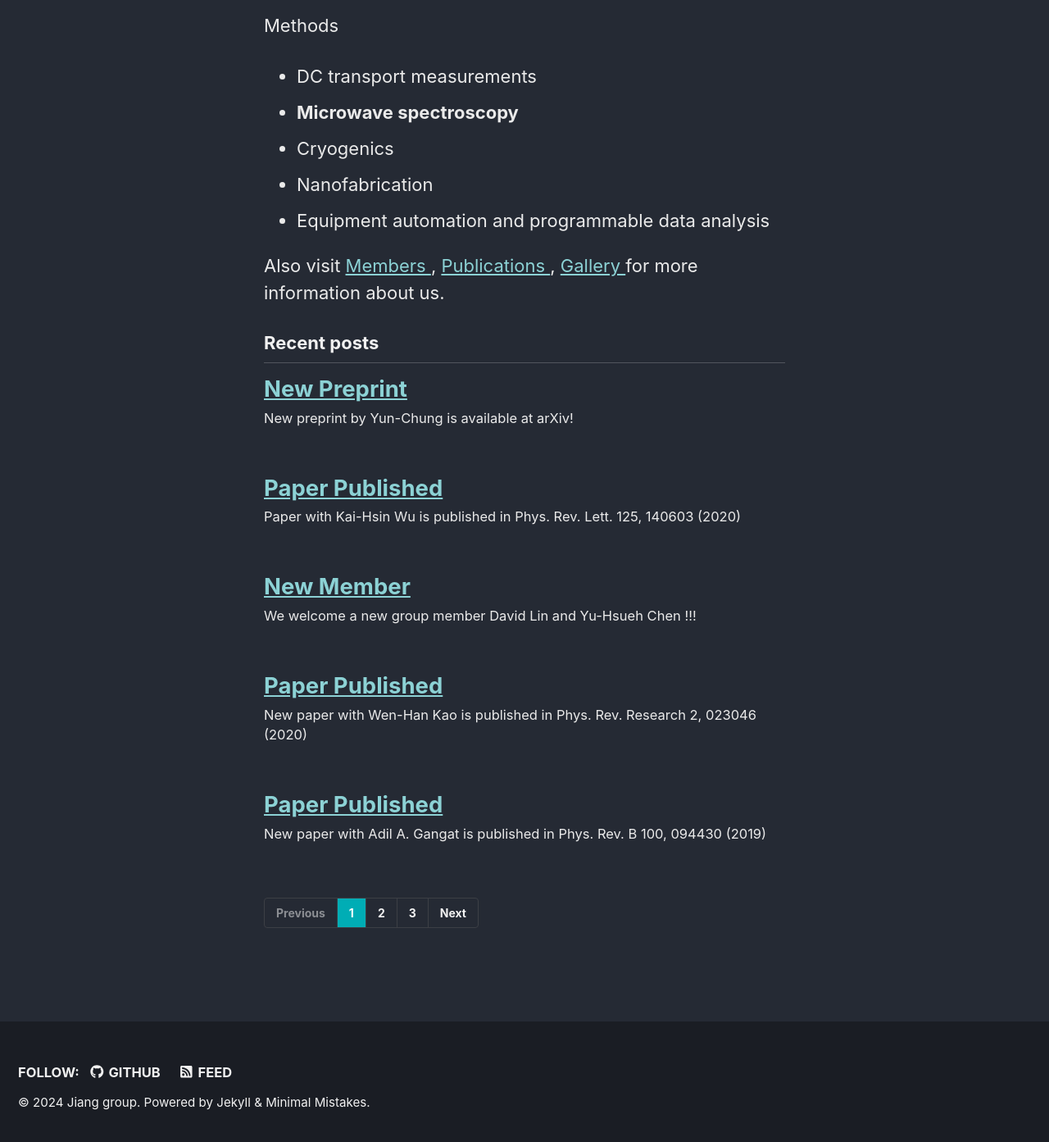
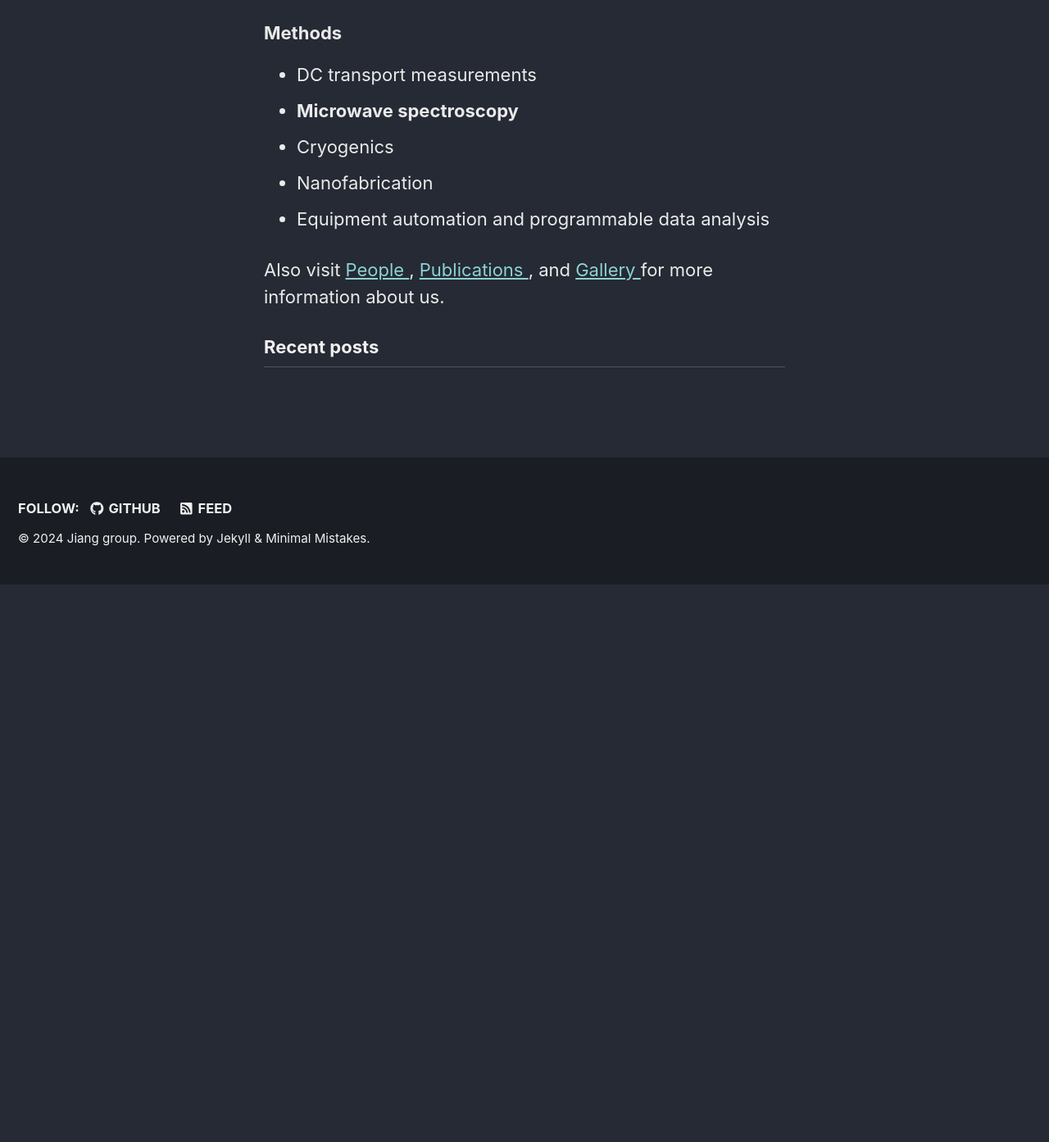
Before and after one commit to pjiang-ntnu/pjiang-ntnu.github.io, a Jekyll site: the page built from index.html, in a window 1280 px wide and 1400 px high, scrolled down 909 px. Shown: the top 1393 px of the window at 82% size. Built offline with Jekyll 4.4.1, drawn with Linux system fonts in a browser that asks for light colours; nearby versions of some CDN libraries; the list of posts is cut into pages by our own code; comment, search, counter and statistics services are not loaded; after the commit the page ends 1622 px from its top, so only the background shows below that; some of the changed text lies outside the part shown.

Commit message:
initial commit

```diff
--- a/_posts/2019-09-18-paper-published.md
+++ /dev/null
@@ -1,8 +0,0 @@
----
-type: posts
-layout: single
----
-
-New paper with Adil A. Gangat is published in Phys. Rev. B 100, 094430 (2019)
-
-[Phase boundary location with information-theoretic entropy in tensor renormalization group flows](https://doi.org/10.1103/PhysRevB.100.094430)
--- a/_posts/2020-04-16-paper-published.md
+++ /dev/null
@@ -1,8 +0,0 @@
----
-type: posts
-layout: single
----
-
-New paper with Wen-Han Kao is published in Phys. Rev. Research 2, 023046 (2020)
-
-[Emergent snake magnetic domains in canted kagome ice](https://journals.aps.org/prresearch/abstract/10.1103/PhysRevResearch.2.023046)
--- a/_posts/2020-08-01-new-member.md
+++ /dev/null
@@ -1,6 +0,0 @@
----
-type: posts
-layout: single
----
-
-We welcome a new group member David Lin and Yu-Hsueh Chen !!!
--- a/_posts/2020-09-30-paper-published.md
+++ /dev/null
@@ -1,8 +0,0 @@
----
-type: posts
-layout: single
----
-
-Paper with Kai-Hsin Wu is published in Phys. Rev. Lett. 125, 140603 (2020)
-
-[Entanglement Renyi Negativity across a Finite Temperature Transition: A Monte Carlo Study](https://doi.org/10.1103/PhysRevLett.125.140603)
--- a/index.html
+++ b/index.html
@@ -8,10 +8,11 @@
 ---
 
 
-<h2> Jiang Lab – Cryogenic Quantum Electronics Laboratory </h2>
-<h2> 量子元件低溫物理實驗室 </h2>
+<h2> <p>Cryogenic Quantum Electronics Laboratory (Jiang Lab)</p>
+	<p>量子元件低溫物理實驗室（PI：江佩勳）</p> </h2>
 
-<p>Materials & Devices</p>
+<p></p>
+<h3>Materials & Devices</h3>
 <ul>
 <li>Quantum devices</li>
 <li>Spintronic devices</li>
@@ -20,7 +21,8 @@
 <li>Semiconductors</li>
 </ul>
 
-<p>Methods</p>
+<p></p>
+<h3>Methods</h3>
 <ul>
 <li>DC transport measurements</li>
 <li><b>Microwave spectroscopy</b></li>
@@ -29,4 +31,5 @@
 <li>Equipment automation and programmable data analysis</li>
 </ul>
 
-<p>Also visit <a href="/members/"> Members </a>, <a href="/publications/"> Publications </a>, <a href="/gallery/"> Gallery </a> for more information about us.</p>
+<p></p>
+<p>Also visit <a href="/people/"> People </a>, <a href="/publications/"> Publications </a>, and <a href="/gallery/"> Gallery </a> for more information about us.</p>
```
Also changed, not shown: other parts of index.html (+1 -1 lines), _posts/2018-09-27-new-preprint.md (deleted, +0 -14 lines), _posts/2018-12-11-paper-published.md (deleted, +0 -8 lines), _posts/2019-01-25-new-preprint.md (deleted, +0 -14 lines), _posts/2019-02-08-talk-at-kitp.md (deleted, +0 -8 lines), _posts/2019-03-17-new-preprint.md (deleted, +0 -13 lines), _posts/2019-04-29-paper-published.md (deleted, +0 -8 lines), _posts/2019-06-05-paper-published.md (deleted, +0 -8 lines), _posts/2019-08-01-new-member.md (deleted, +0 -6 lines), Gemfile.lock, __posts/2022-06-10-new-preprint.md (renamed from _posts/2022-06-10-new-preprint.md), 2 other files.
